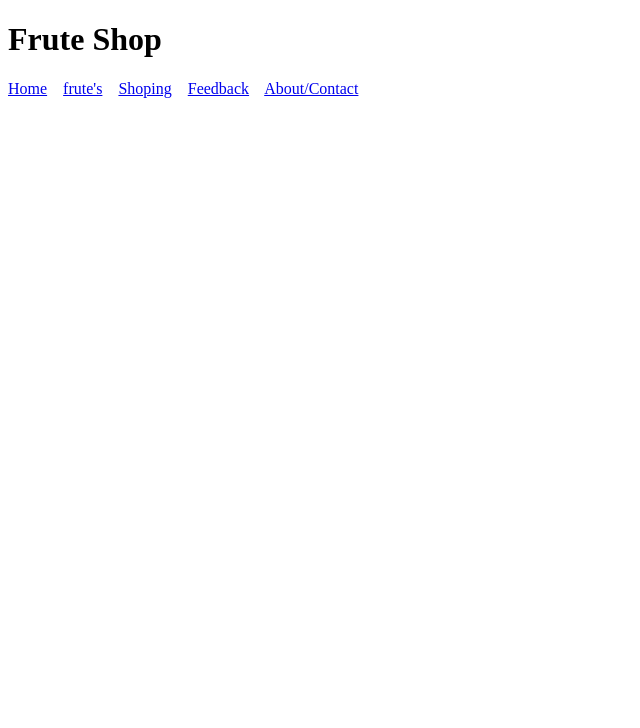
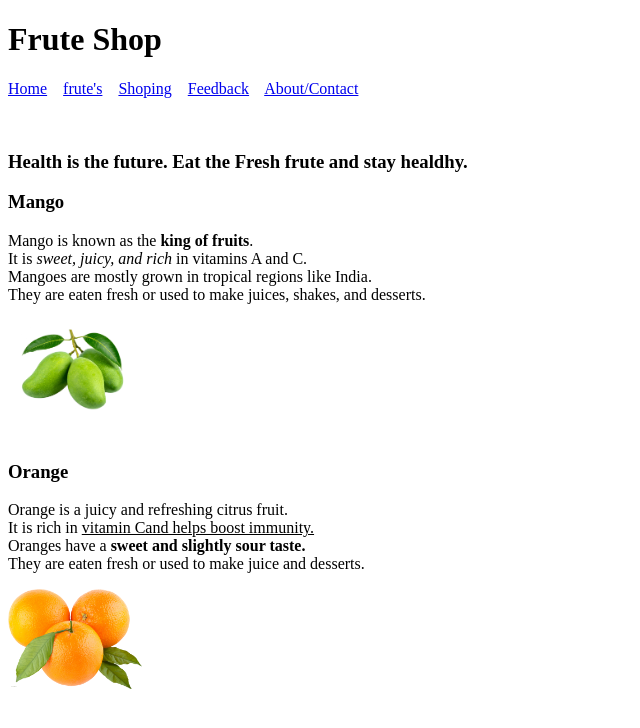
Before and after one commit to TusharKhatale16/Frute-Shop, a plain HTML site: page index.html in a window 1280 px wide. Shown: the whole page, without its empty margins (0-640 px from the left). Drawn offline with Linux system fonts and the light colour scheme.

Commit message:
Frute Information added.

```diff
--- a/index.html
+++ b/index.html
@@ -13,5 +13,23 @@
         <a href="./pages/about.html">About/Contact</a> &nbsp;&nbsp;
     </p>
     <br>
+    <h3>Health is the future. Eat the Fresh frute and stay healdhy.</h3>
+
+    <div>
+        <h3>Mango</h3>
+        <p>
+            Mango is known as the <b>king of fruits</b>. <br>It is <i>sweet, juicy, and rich</i> in vitamins A and C. <br>Mangoes are mostly grown in tropical regions like India. <br>They are eaten fresh or used to make juices, shakes, and desserts.
+        </p>
+        <img src="./images/mangoFrute.png" alt="Mango-Image" height="100px" width="auto">
+        <br><br>
+    </div>
+    <div>
+        <h3>Orange</h3>
+        <p>
+            Orange is a juicy and refreshing citrus fruit. <br> It is rich in <u>vitamin Cand helps boost immunity.</u> <br> Oranges have a <b>sweet and slightly sour taste.</b> <br> They are eaten fresh or used to make juice and desserts.
+        </p>
+        <img src="./images/orangeFrute.png" alt="Orange-Image" height="100px" width="auto">
+        <br><br>
+    </div>
 </body>
 </html>
```
